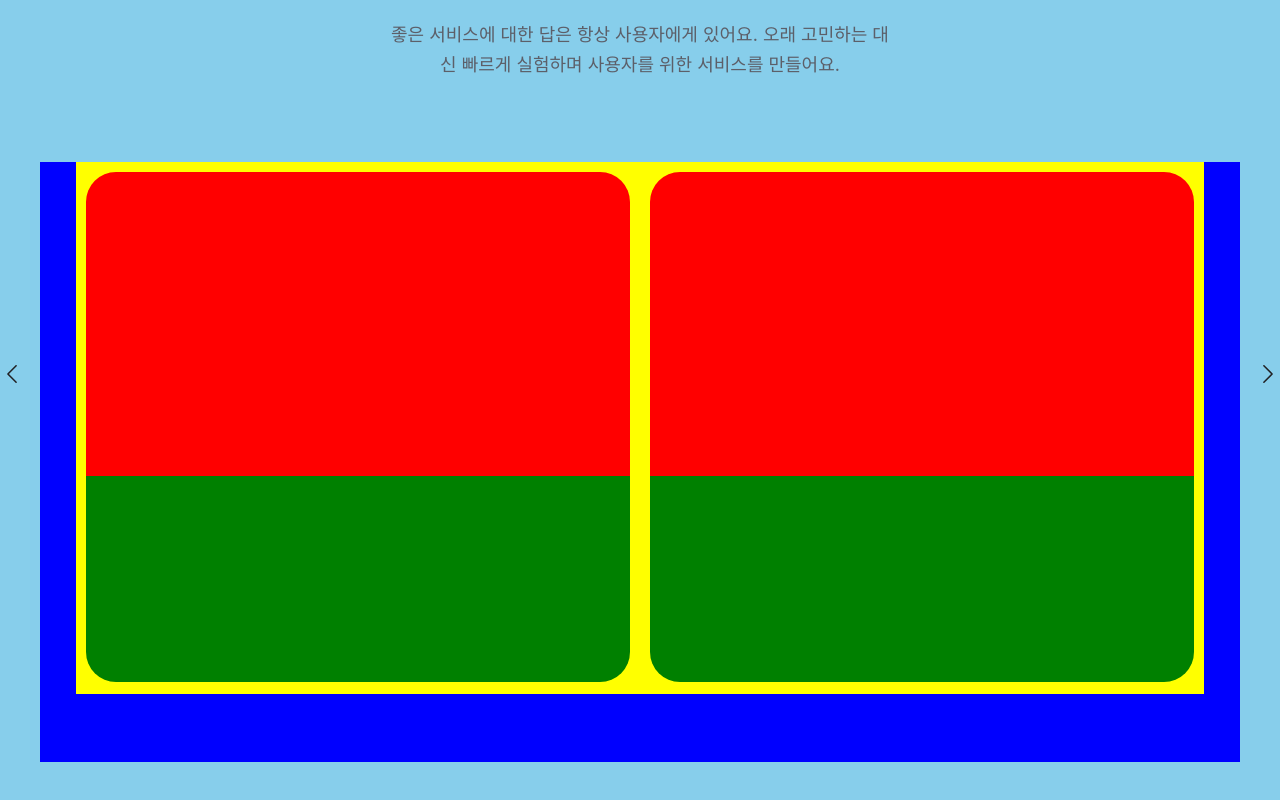
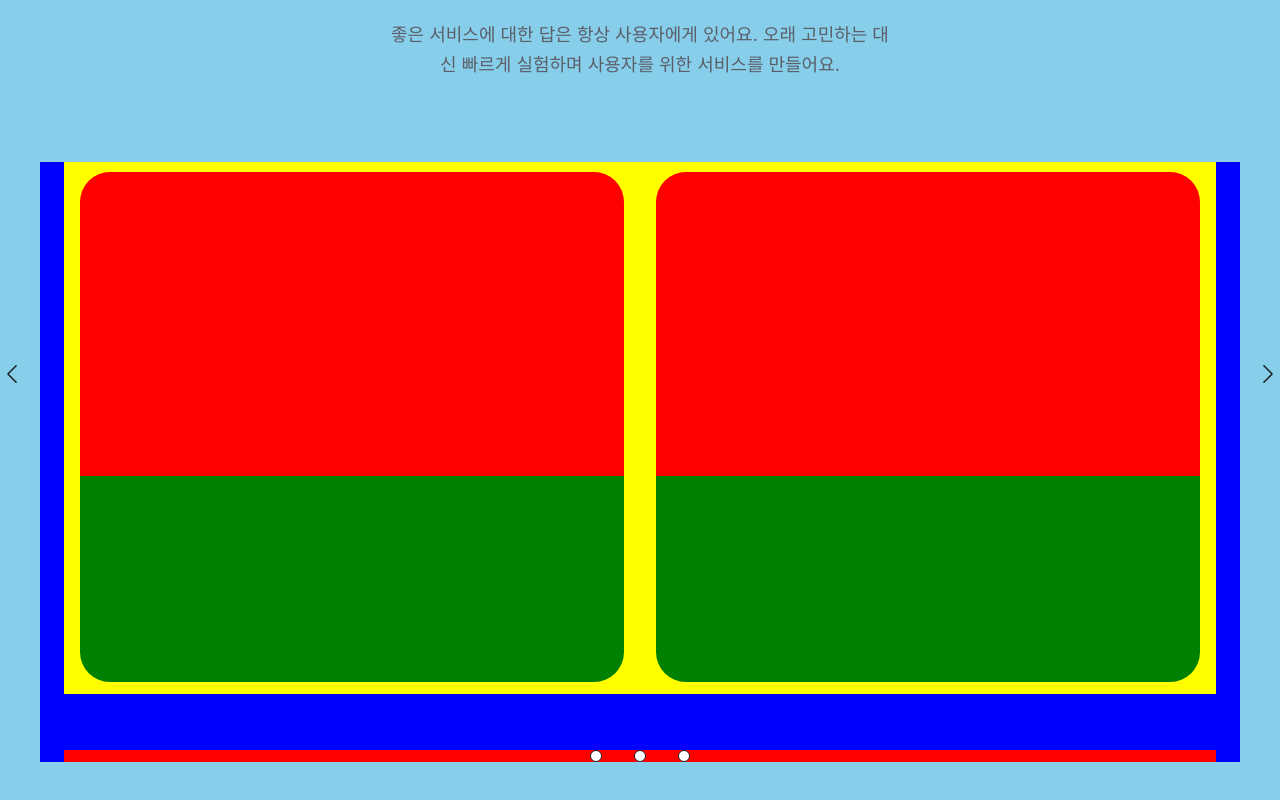
Before and after one commit to pan6603/team-carrot-app, a React (Create React App) app: page /#/ in a window 1280 px wide. Shown: the part 1437-2237 px from the top of the page. Built offline with nearby package versions, Linux system fonts and the light colour scheme.

Commit message:
Slide Indicator	추가

```diff
--- a/src/Main.js
+++ b/src/Main.js
@@ -112,6 +112,11 @@ const CarouselContainer = styled.section`
     height: 600px;
     background-color: blue;
     margin: 6.25rem auto;
+    display: flex;
+    flex-direction: column;
+    justify-content: space-between;
+    align-items: center;
+
 `
 
 const CarouselLeftbutton = styled.button`
@@ -182,7 +187,7 @@ const CarouselRightbuttonSpanSvg = styled.svg`
 
 
 const CarouselWrapper = styled.div`
-    max-width: 1128px;
+    max-width: 1152px;
     width: 100%;
     height: 532px;
     margin: 0 auto;
@@ -190,6 +195,28 @@ const CarouselWrapper = styled.div`
     justify-content: space-around;
     align-items: center;
     background-color: yellow;
+`
+
+const SlideIndicator = styled.div`
+    max-width: 1152px;
+    width: 100%;
+    height: 12px;
+    background-color: red;
+    display: flex;
+    justify-content: center;
+    gap: 2rem;
+    align-items: center;
+`
+
+const SlideIndicatorButton = styled.button`
+    max-width: 12px;
+    width: 100%;
+    height: 12px;
+    background: #fff;
+    border-radius: 100%;
+    border: 1px solid #212124;
+    padding: 0;
+    cursor: pointer;
 `
 
 const CarouselContentLink = styled.a`
@@ -294,6 +321,13 @@ function Main() {
                             </CarouselRightbuttonSpanSvg>
                         </CarouselRightbuttonSpan>
                     </CarouselRightbutton>
+
+                    <SlideIndicator>
+                        <SlideIndicatorButton />
+                        <SlideIndicatorButton />
+                        <SlideIndicatorButton />
+                    </SlideIndicator>
+
                 </CarouselContainer>
 
             </MainInnerContent>
```
